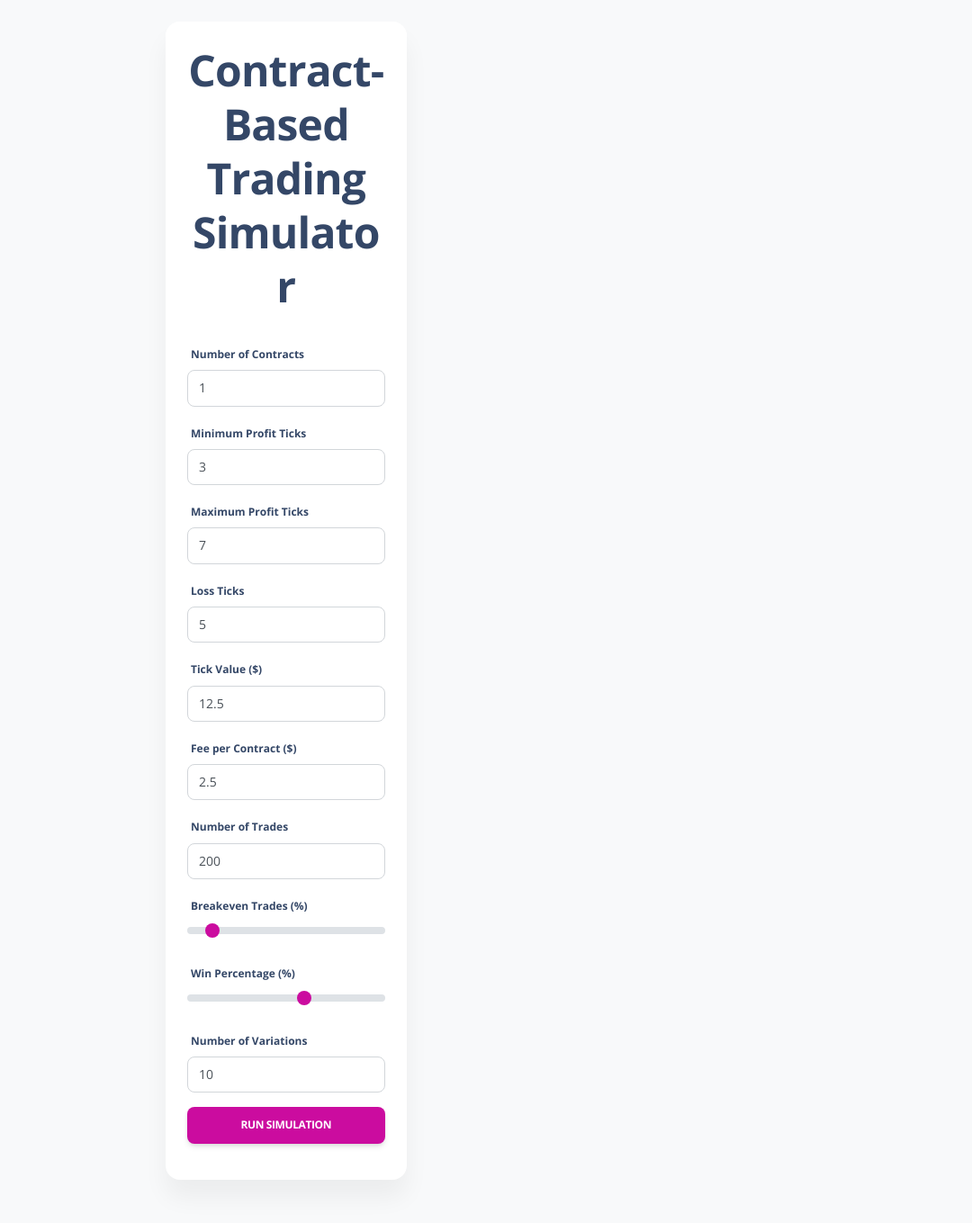
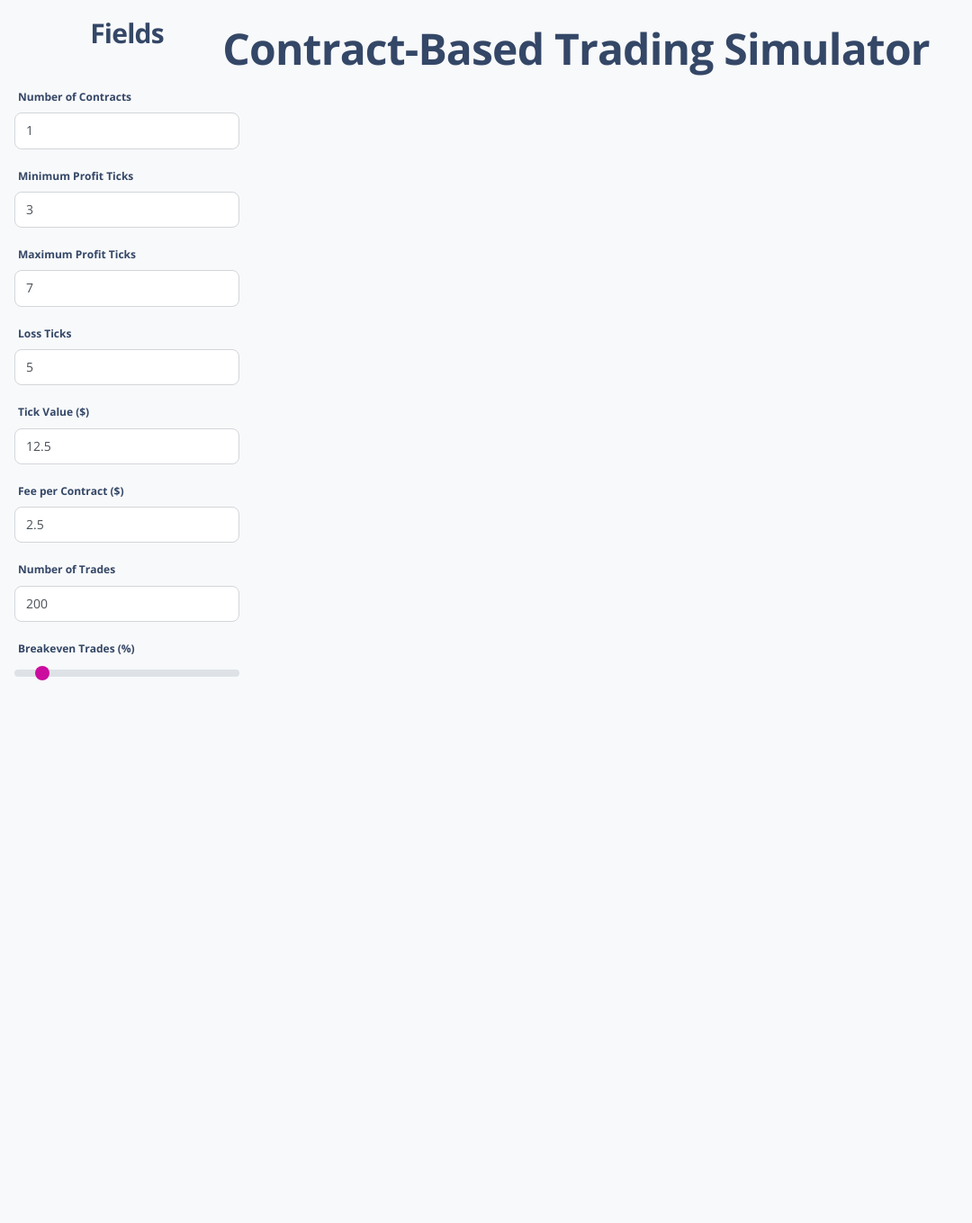
Before and after one commit to notitrader/flask-app-winrate, a Flask app: page / in a window 1280 px wide. Shown: the whole page at 90% size, without its empty margins (0-1080 px from the left). After the commit the page ends 756 px from the top, so only its background shows below. Run offline with Flask 3, Linux system fonts and the light colour scheme; some libraries are stand-ins or nearby versions.

Commit message:
Update index.html

```diff
--- a/templates/index.html
+++ b/templates/index.html
@@ -10,14 +10,18 @@
 </head>
 
 <body class="g-sidenav-show bg-gray-100">
-    <div class="container py-4" style="max-width: 960px; margin: 0 auto;">
-        <div class="d-flex">
-            <!-- Left Container for Form -->
-            <div class="card mb-4" style="flex: 1 1 30%; max-width: 30%; margin-right: 20px;">
-                <div class="card-header pb-0">
+    <!-- Main Title -->
+    <div class="container-fluid py-4">
         <h1 class="text-center">Contract-Based Trading Simulator</h1>
     </div>
-                <div class="card-body">
+
+    <div class="container-fluid py-4 d-flex">
+        <!-- Sidenav -->
+        <aside class="sidenav navbar navbar-vertical navbar-expand-xs border-0 border-radius-xl my-3 fixed-start ms-3 ps">
+            <div class="sidenav-header">
+                <h3 class="text-center">Fields</h3>
+            </div>
+            <div class="sidenav-body">
                 <form method="POST">
                     <div class="mb-3">
                         <label for="contracts" class="form-label">Number of Contracts</label>
@@ -64,13 +68,14 @@
                         <label for="num_variations" class="form-label">Number of Variations</label>
                         <input type="number" id="num_variations" name="num_variations" class="form-control" min="1" max="50" value="10">
                     </div>
-                        <button type="submit" class="btn btn-primary">Run Simulation</button>
+                    <button type="submit" class="btn btn-primary w-100">Run Simulation</button>
                 </form>
             </div>
-            </div>
+        </aside>
 
-            <!-- Right Container for Results -->
-            <div style="flex: 1 1 70%; max-width: 70%;">
+        <!-- Main Content -->
+        <main class="main-content position-relative max-height-vh-100 h-100 border-radius-lg">
+            <div class="container-fluid py-4">
                 {% if df_combined_html %}
                 <div class="card mt-4">
                     <div class="card-header pb-0">
@@ -109,7 +114,7 @@
                 </div>
                 {% endif %}
             </div>
-        </div>
+        </main>
     </div>
 </body>
 
```
Lines whose indentation alone changed are shown as unchanged.
